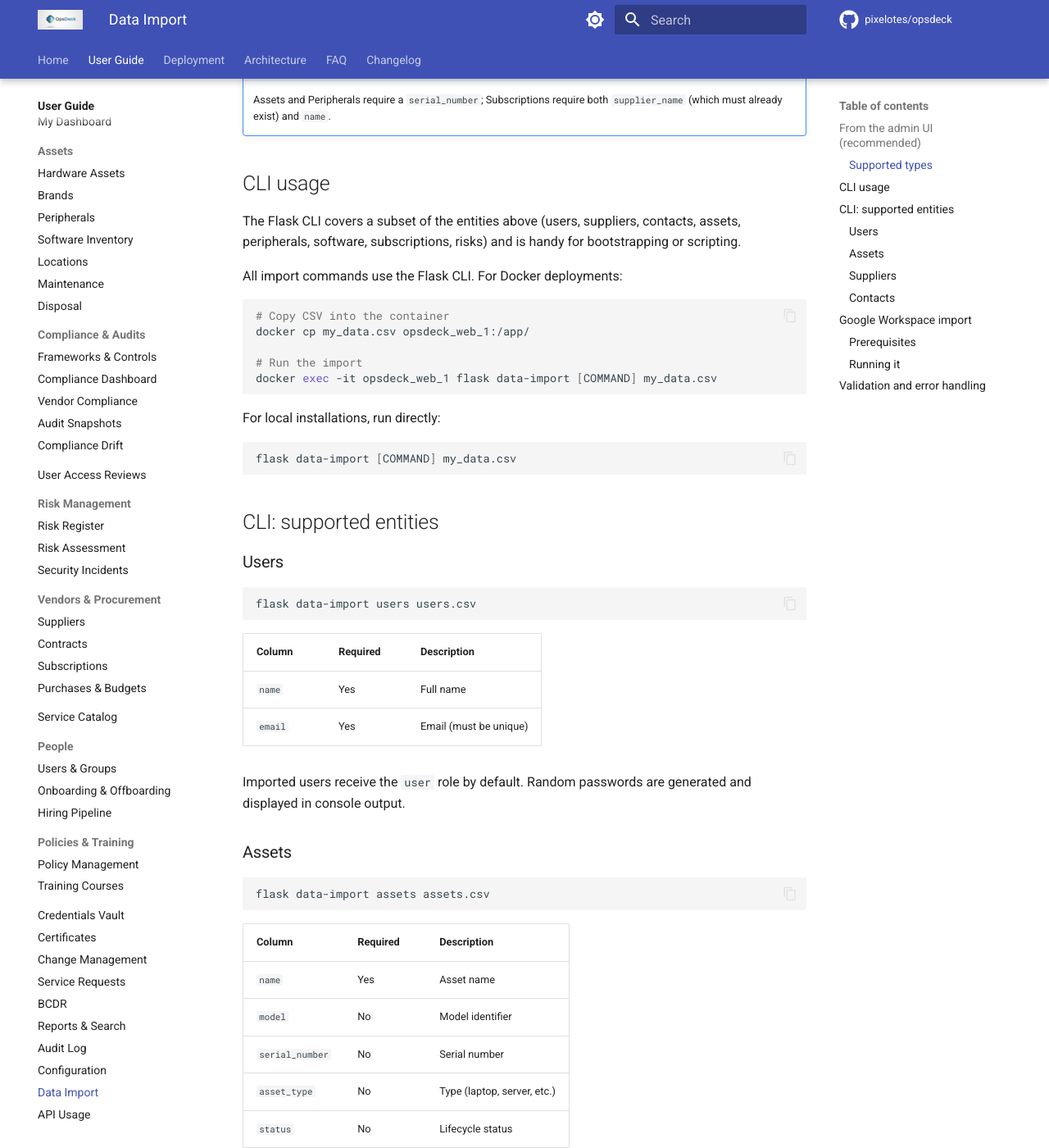
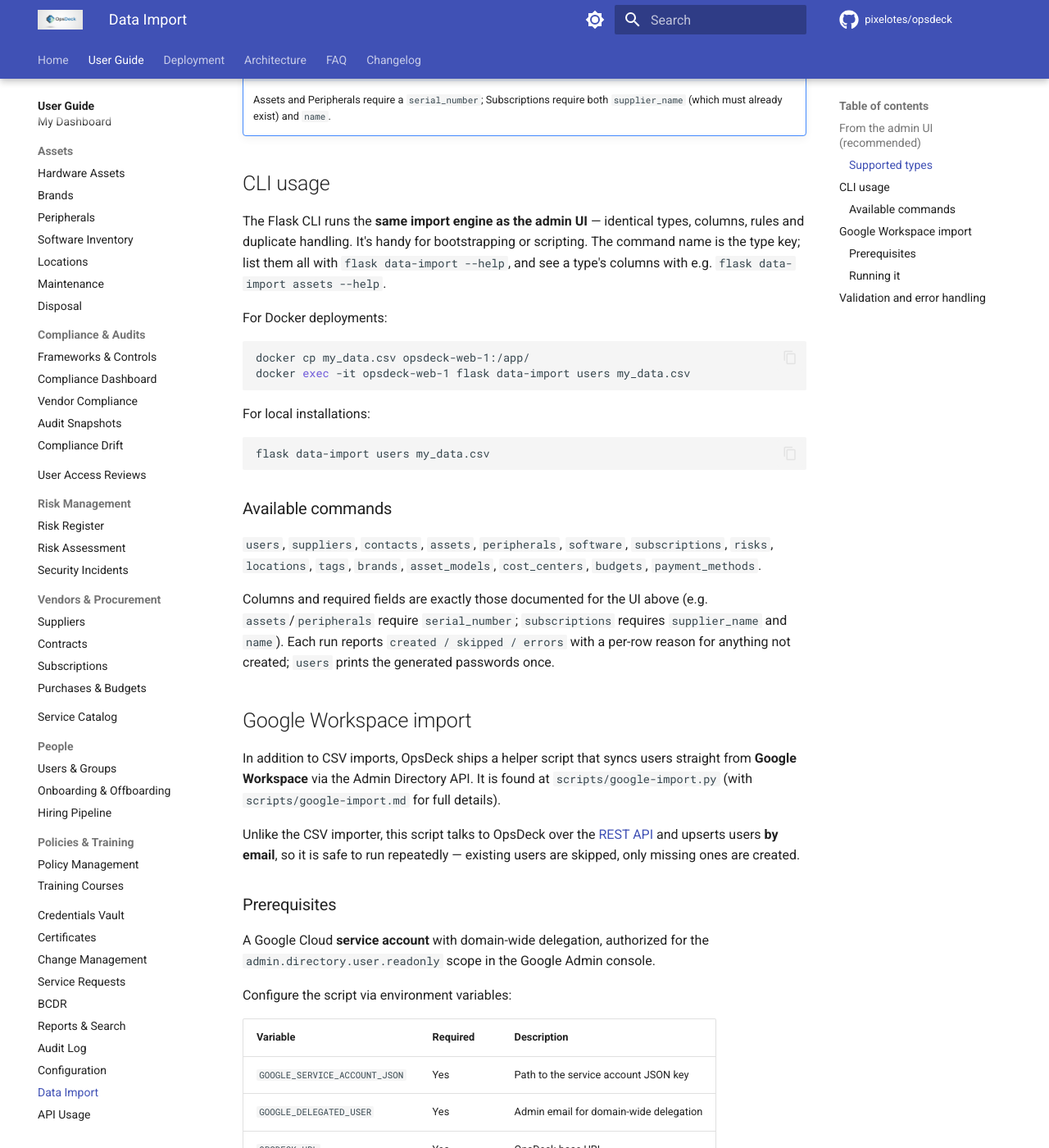
Before and after one commit to pixelotes/opsdeck-web, an MkDocs documentation site: the page built from docs-content/user-guide/data-import.md, in a window 1280 px wide and 1400 px high, scrolled down 945 px. Shown: the whole window at 82% size. Built offline with MkDocs 1.6.1 and Material for MkDocs 9.7.7, drawn with Linux system fonts in a browser that asks for light colours; comment, search, counter and statistics services are not loaded; some of the changed text lies outside the part shown.

Commit message:
docs: CLI data-import ahora cubre los 15 tipos con el mismo motor que la UI
Reemplaza las tablas por-entidad obsoletas (asset_type inexistente, serial
como opcional) por la lista de los 15 comandos y la nota de que columnas/
reglas coinciden con la UI; --help lista tipos y columnas.

````diff
--- a/docs-content/user-guide/data-import.md
+++ b/docs-content/user-guide/data-import.md
@@ -25,77 +25,26 @@ Users, Suppliers, Contacts, Assets, Peripherals, Software, Subscriptions, Risks,
 
 ## CLI usage
 
-The Flask CLI covers a subset of the entities above (users, suppliers, contacts, assets, peripherals, software, subscriptions, risks) and is handy for bootstrapping or scripting.
+The Flask CLI runs the **same import engine as the admin UI** — identical types, columns, rules and duplicate handling. It's handy for bootstrapping or scripting. The command name is the type key; list them all with `flask data-import --help`, and see a type's columns with e.g. `flask data-import assets --help`.
 
-All import commands use the Flask CLI. For Docker deployments:
+For Docker deployments:
 
 ```bash
-# Copy CSV into the container
-docker cp my_data.csv opsdeck_web_1:/app/
-
-# Run the import
-docker exec -it opsdeck_web_1 flask data-import [COMMAND] my_data.csv
+docker cp my_data.csv opsdeck-web-1:/app/
+docker exec -it opsdeck-web-1 flask data-import users my_data.csv
 ```
 
-For local installations, run directly:
+For local installations:
 
 ```bash
-flask data-import [COMMAND] my_data.csv
+flask data-import users my_data.csv
 ```
 
-## CLI: supported entities
+### Available commands
 
-### Users
+`users`, `suppliers`, `contacts`, `assets`, `peripherals`, `software`, `subscriptions`, `risks`, `locations`, `tags`, `brands`, `asset_models`, `cost_centers`, `budgets`, `payment_methods`.
 
-```bash
-flask data-import users users.csv
-```
-
-| Column | Required | Description |
-|---|---|---|
-| `name` | Yes | Full name |
-| `email` | Yes | Email (must be unique) |
-
-Imported users receive the `user` role by default. Random passwords are generated and displayed in console output.
-
-### Assets
-
-```bash
-flask data-import assets assets.csv
-```
-
-| Column | Required | Description |
-|---|---|---|
-| `name` | Yes | Asset name |
-| `model` | No | Model identifier |
-| `serial_number` | No | Serial number |
-| `asset_type` | No | Type (laptop, server, etc.) |
-| `status` | No | Lifecycle status |
-
-### Suppliers
-
-```bash
-flask data-import suppliers suppliers.csv
-```
-
-| Column | Required | Description |
-|---|---|---|
-| `name` | Yes | Company name |
-| `website` | No | URL |
-| `category` | No | Supplier category |
-
-### Contacts
-
-```bash
-flask data-import contacts contacts.csv
-```
-
-| Column | Required | Description |
-|---|---|---|
-| `name` | Yes | Contact name |
-| `email` | Yes | Email |
-| `supplier` | Yes | Supplier name (must exist) |
-| `role` | No | Role at the supplier |
+Columns and required fields are exactly those documented for the UI above (e.g. `assets`/`peripherals` require `serial_number`; `subscriptions` requires `supplier_name` and `name`). Each run reports `created / skipped / errors` with a per-row reason for anything not created; `users` prints the generated passwords once.
 
 ## Google Workspace import
 
````
